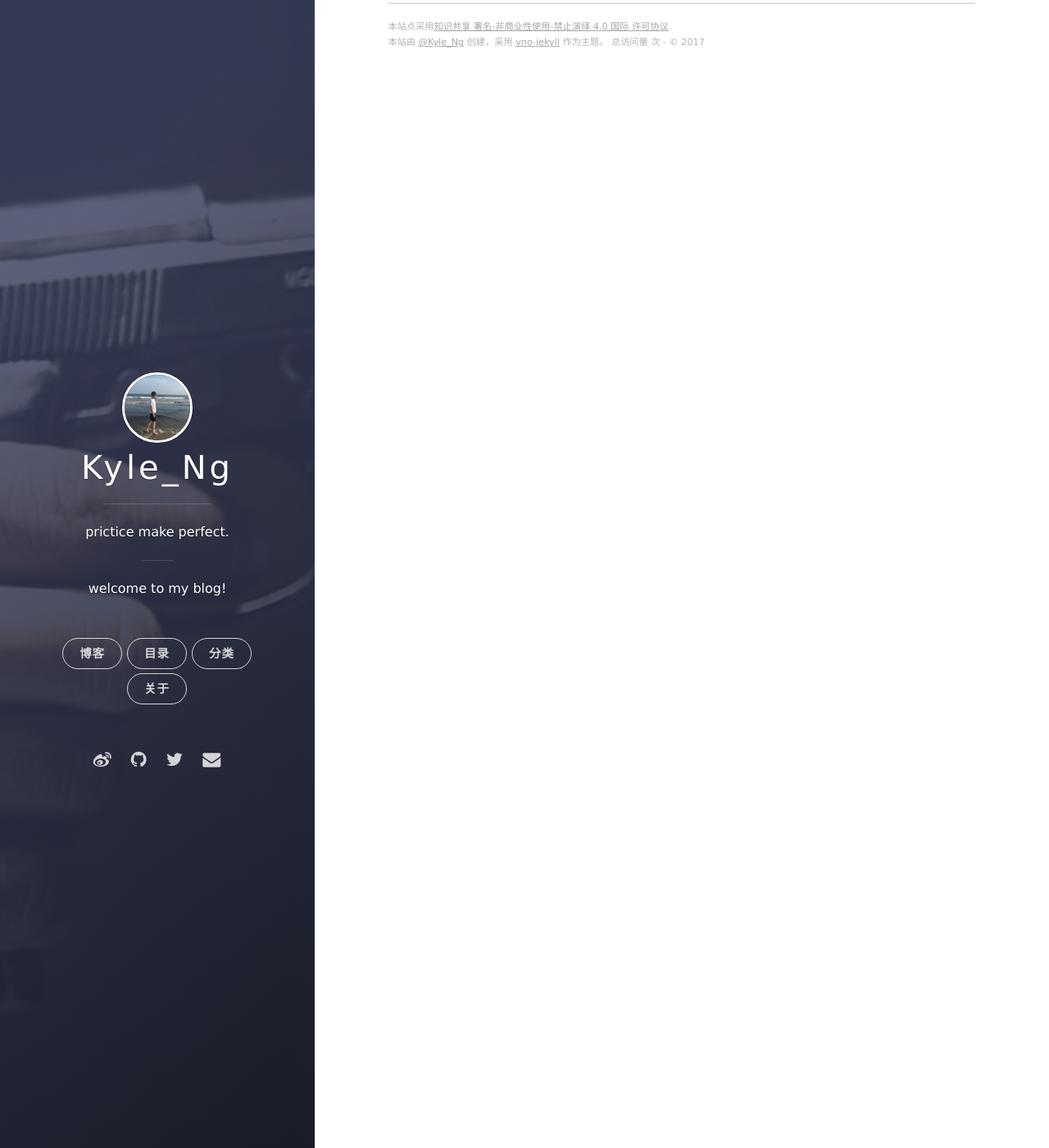
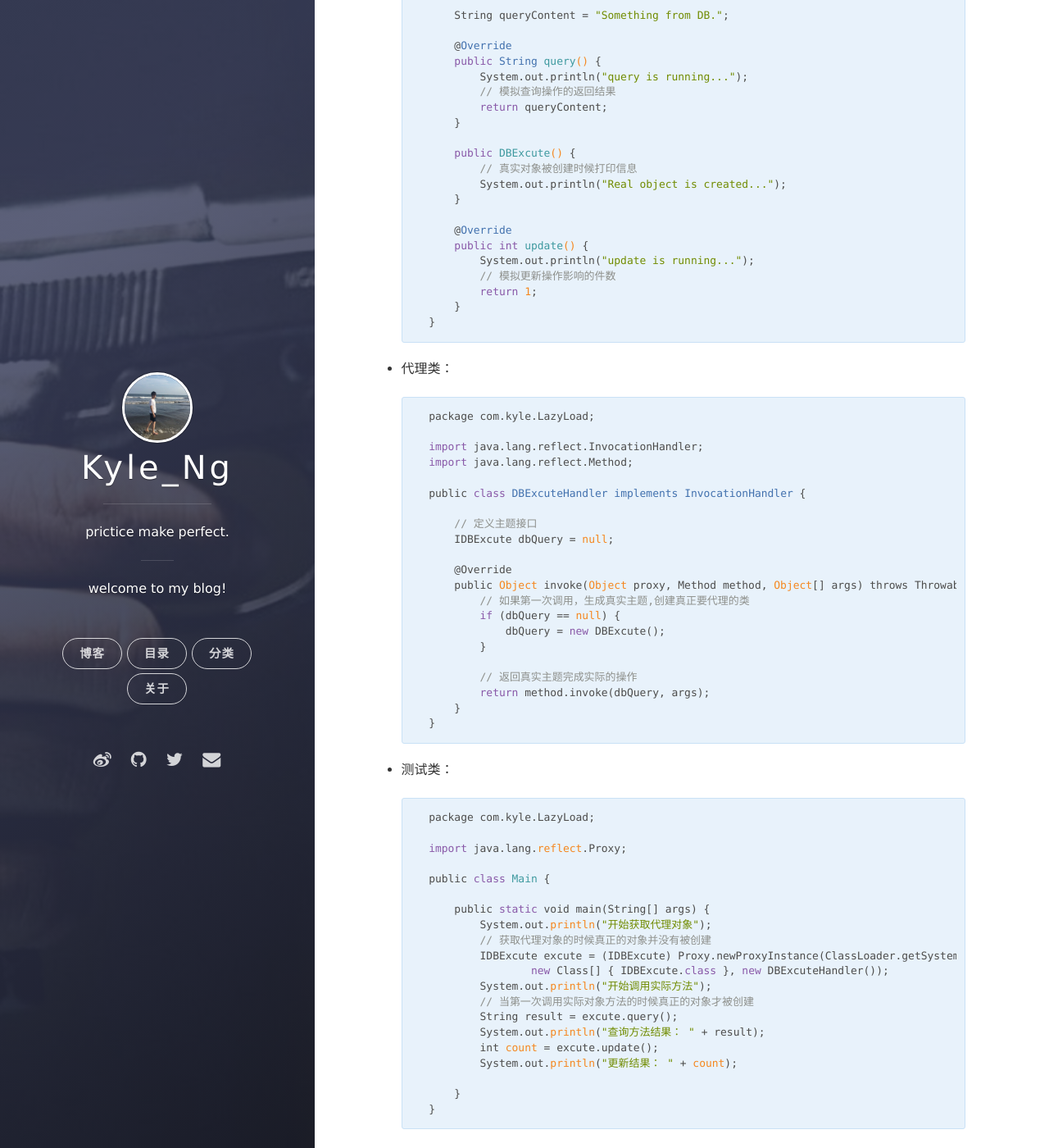
Before and after one commit to kyleNg/kyleNg.github.io, a Jekyll site: the page built from _posts/Java/2016-04-04-java_DynamicProxy.md, in a window 1280 px wide and 1400 px high, scrolled down 3890 px. Shown: the whole window at 82% size. Built offline with Jekyll 4.4.1, drawn with Linux system fonts in a browser that asks for light colours; nearby versions of some CDN libraries; comment, search, counter and statistics services are not loaded; some of the changed text lies outside the part shown.

Commit message:
DynamicProxy

```diff
--- a/_posts/Java/2016-04-04-java_DynamicProxy.md
+++ b/_posts/Java/2016-04-04-java_DynamicProxy.md
@@ -97,7 +97,7 @@ tags: java，动态代理
 			}
 		}
 
-4. 最后，来看看Client类：
+4. 最后，定义Client类：
 
 		import java.lang.reflect.InvocationHandler;
 		import java.lang.reflect.Proxy;
@@ -140,33 +140,100 @@ tags: java，动态代理
 
 **注：**通过 Proxy.newProxyInstance 创建的代理对象是在jvm运行时动态生成的一个对象，它并不是我们的InvocationHandler类型，也不是我们定义的那组接口的类型，而是在运行是动态生成的一个对象，并且命名方式都是这样的形式，以$开头，proxy为中，最后一个数字表示对象的标号。
 
+**对于JDK动态代理的疑问**
+为什么java动态代理为什么一定要代理接口而不能代理类？
+在动态代理经过编译之后的实现类似于以下结构：
+
+	public class $Proxy1 extends Proxy implements 传入的接口{
+
+	}
+
+到这里应该很容易理解为什么这里需要代理接口而不是一个类，因为这个动态代理已经继承了Proxy这个类.
 
 **延迟加载代理举例：**
 
 * 接口类：
-*
-		public interface ILoadFile{
-			String load();
+
+		package com.kyle.LazyLoad;
+
+		public interface IDBExcute {
+
+			String query();
+
+			int update();
 		}
 
 * 实现类：
 
-		public class LoadFile implements ILoadFile{
-			String fileContent = "";
+		package com.kyle.LazyLoad;
 
-		    public LoadFile(){
-		    	try{
-		        	//这里模拟加载一个大文件，需要时间很长
-		        	Thread.sleep(10000);
-		            //加载完之后
-		            fileContent = "file contents...";
-		        }catch(Exception e){
+		public class DBExcute implements IDBExcute {
 
-		        }
-		    }
+			String queryContent = "Something from DB.";
 
-		    public String load(){
-		    	return fileContent;
-		    }
+			@Override
+			public String query() {
+				System.out.println("query is running...");
+				// 模拟查询操作的返回结果
+				return queryContent;
+			}
 
+			public DBExcute() {
+				// 真实对象被创建时候打印信息
+				System.out.println("Real object is created...");
+			}
+
+			@Override
+			public int update() {
+				System.out.println("update is running...");
+				// 模拟更新操作影响的件数
+				return 1;
+			}
 		}
+
+* 代理类：
+
+		package com.kyle.LazyLoad;
+
+		import java.lang.reflect.InvocationHandler;
+		import java.lang.reflect.Method;
+
+		public class DBExcuteHandler implements InvocationHandler {
+
+			// 定义主题接口
+			IDBExcute dbQuery = null;
+
+			@Override
+			public Object invoke(Object proxy, Method method, Object[] args) throws Throwable {
+				// 如果第一次调用，生成真实主题,创建真正要代理的类
+				if (dbQuery == null) {
+					dbQuery = new DBExcute();
+				}
+
+				// 返回真实主题完成实际的操作
+				return method.invoke(dbQuery, args);
+			}
+		}
+
+* 测试类：
+
+		package com.kyle.LazyLoad;
+
+		import java.lang.reflect.Proxy;
+
+		public class Main {
+
+			public static void main(String[] args) {
+				System.out.println("开始获取代理对象");
+				// 获取代理对象的时候真正的对象并没有被创建
+				IDBExcute excute = (IDBExcute) Proxy.newProxyInstance(ClassLoader.getSystemClassLoader(),
+						new Class[] { IDBExcute.class }, new DBExcuteHandler());
+				System.out.println("开始调用实际方法");
+				// 当第一次调用实际对象方法的时候真正的对象才被创建
+				String result = excute.query();
+				System.out.println("查询方法结果： " + result);
+				int count = excute.update();
+				System.out.println("更新结果： " + count);
+
+			}
+		}
```
Also changed, not shown: other parts of _posts/Java/2016-04-04-java_DynamicProxy.md (+1 -1 lines).
